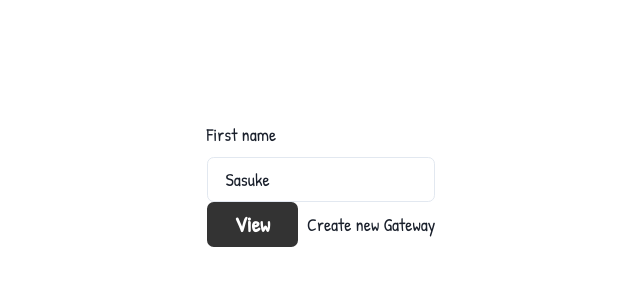
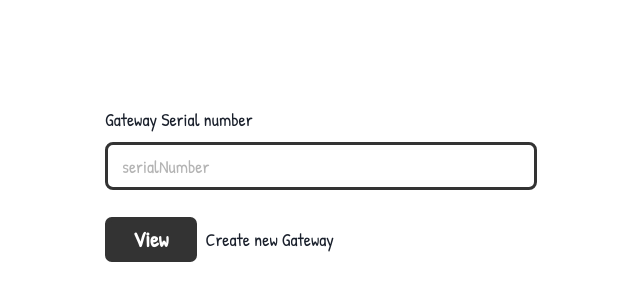
Before and after one commit to zeyadetman/Gateway-Managment-System-FE, a React (Create React App) app: page / in a window 1280 px wide. Shown: the part 216-516 px from the top of the page, without its empty margins (319-959 px from the left). Built offline with nearby package versions, Linux system fonts and the light colour scheme.

Commit message:
Handle input

```diff
--- a/src/theme/components/index.ts
+++ b/src/theme/components/index.ts
@@ -1,6 +1,8 @@
 /* eslint-disable import/no-anonymous-default-export */
 import button from "./button";
+import input from "./input";
 
 export default {
   Button: button,
+  Input: input,
 };
--- /dev/null
+++ b/src/theme/components/input.ts
@@ -0,0 +1,44 @@
+/* eslint-disable import/no-anonymous-default-export */
+
+export default {
+  baseStyle: {},
+  sizes: {
+    md: {
+      field: {
+        borderRadius: "8px",
+        fontSize: "md",
+        height: "48px",
+        padding: "12px 14px",
+      },
+    },
+  },
+  variants: {
+    outline: ({ theme }: any) => ({
+      field: {
+        background: "intial",
+        border: "3px solid",
+        boxSizing: "border-box",
+        fontSize: "md",
+        borderColor: theme.colors.black,
+        _placeholder: {
+          color: theme.colors.gray["300"],
+        },
+        _hover: {
+          borderColor: theme.colors.black,
+        },
+        _focus: {
+          borderColor: theme.colors.black,
+          boxShadow: "none",
+          boxSizing: "border-box",
+        },
+      },
+      addon: {
+        color: theme.colors.red,
+      },
+    }),
+  },
+  defaultProps: {
+    size: "md",
+    variant: "outline",
+  },
+};
--- a/src/views/index.tsx
+++ b/src/views/index.tsx
@@ -21,18 +21,16 @@ function App(props: Props) {
   function validateName(value: any) {
     let error;
     if (!value) {
-      error = "Name is required";
-    } else if (value.toLowerCase() !== "naruto") {
-      error = "Jeez! You're not a fan 😱";
+      error = "Serial Number is required";
     }
     return error;
   }
 
   return (
     <Center h="100vh">
-      <VStack>
+      <VStack w={"full"}>
         <Formik
-          initialValues={{ name: "Sasuke" }}
+          initialValues={{ serialNumber: "" }}
           onSubmit={(values, actions) => {
             setTimeout(() => {
               alert(JSON.stringify(values, null, 2));
@@ -41,19 +39,38 @@ function App(props: Props) {
           }}
         >
           {(props) => (
-            <Form>
-              <Field name="name" validate={validateName}>
+            <Form
+              style={{
+                display: "flex",
+                gap: "1rem",
+                flexDirection: "column",
+              }}
+            >
+              <Field name="serialNumber" validate={validateName}>
                 {({ field, form }: any) => (
                   <FormControl
-                    isInvalid={form.errors.name && form.touched.name}
+                    isInvalid={
+                      form.errors.serialNumber && form.touched.serialNumber
+                    }
                   >
-                    <FormLabel htmlFor="name">First name</FormLabel>
-                    <Input {...field} id="name" placeholder="name" />
-                    <FormErrorMessage>{form.errors.name}</FormErrorMessage>
+                    <VStack align={"start"} shouldWrapChildren>
+                      <FormLabel htmlFor="serialNumber" m="0">
+                        Gateway Serial number
+                      </FormLabel>
+                      <Input
+                        {...field}
+                        id="serialNumber"
+                        placeholder="serialNumber"
+                        w={["full", "sm"]}
+                      />
+                      <FormErrorMessage color={"red"} m="0">
+                        {form.errors.serialNumber}
+                      </FormErrorMessage>
+                    </VStack>
                   </FormControl>
                 )}
               </Field>
-              <HStack>
+              <HStack spacing={2}>
                 <Button isLoading={props.isSubmitting} type="submit">
                   View
                 </Button>
```
